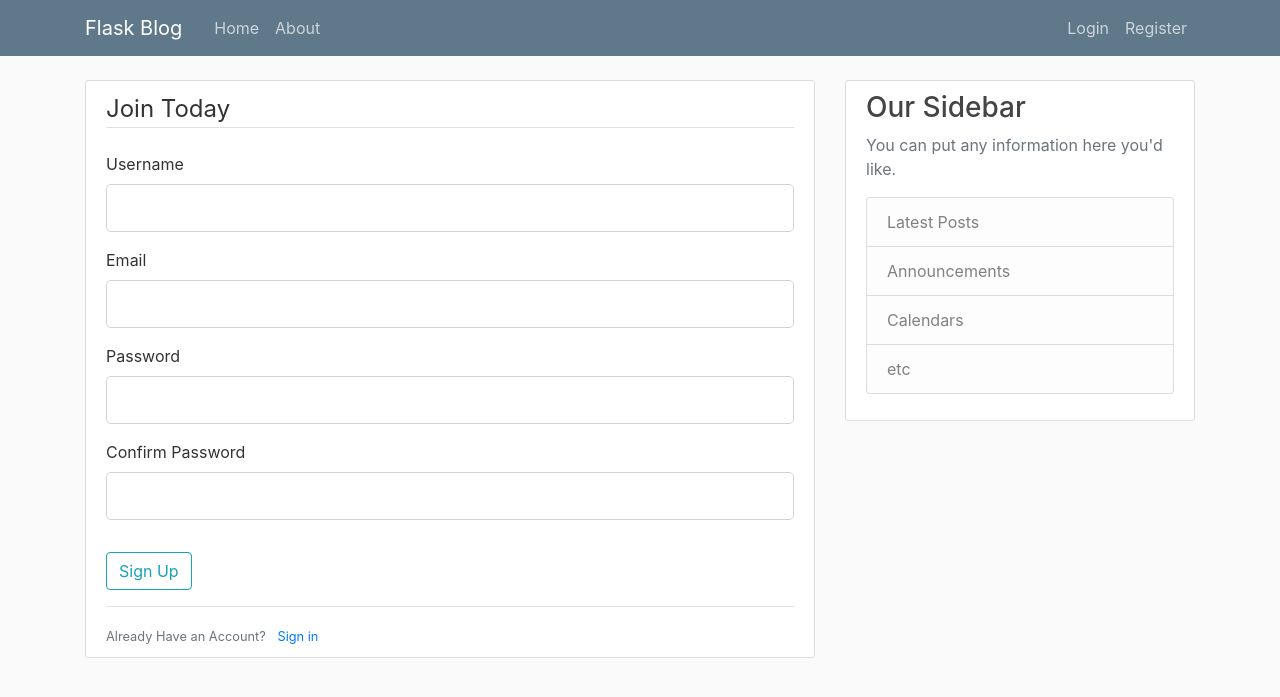
After one commit to Gitcat711/Flask-blog, a Flask app: page /register in a window 1280 px wide. The commit adds this page. Shown: the top 697 px of the page. Run offline with Flask 2, Linux system fonts and the light colour scheme; some libraries are stand-ins or nearby versions.

Commit message:
Complete Form for Register/Login

```diff
--- a/flaskblog.py
+++ b/flaskblog.py
@@ -1,6 +1,8 @@
-from flask import Flask, render_template
+from flask import Flask, render_template, flash, redirect, url_for
+from forms import RegisterationForm, LoginForm
 
 app = Flask(__name__)
+app.config['SECRET_KEY'] = '9f54c0e6d08e1103a2413087ed630d56'
 
 posts = [
  {
@@ -21,13 +23,33 @@ posts = [
 
 @app.route('/')
 @app.route('/home')
-def hello():
+def home():
     return render_template('home.html', posts=posts)
 
 @app.route('/about')
 def about():
     return render_template('about.html', title='About')
 
+@app.route('/register', methods=['POST', 'GET'])
+def register():
+    form = RegisterationForm()
+    if form.validate_on_submit():
+        flash(f'Account created for {form.username.data}!', 'success')
+        return redirect(url_for('home'))
+    return render_template('register.html', title='Register', form=form)
+
+@app.route('/login', methods=['POST','GET'])
+def login():
+    form = LoginForm()
+    if form.validate_on_submit():
+        if form.email.data == 'admin@blog.com' and form.password.data == 'password':
+            flash('You have successfully logged in!', 'success')
+            return redirect(url_for('home'))
+        else:
+            flash('login unsucessful. Please check username and password', 'danger')
+    return render_template('login.html', title='login', form=form)
+
+
 
 if __name__ == '__main__':
     app.run(debug=True)
--- /dev/null
+++ b/forms.py
@@ -0,0 +1,17 @@
+from flask_wtf import FlaskForm
+from wtforms import StringField, PasswordField, SubmitField, BooleanField
+from wtforms.validators import DataRequired, Length, Email, EqualTo
+
+class RegisterationForm(FlaskForm):
+    username = StringField('Username', validators=[DataRequired(), Length(min=2, max=20)])
+    email = StringField('Email', validators=[DataRequired(), Email()])
+    password = PasswordField('Password', validators=[DataRequired()])
+    confirm_password = PasswordField('Confirm Password', validators=[DataRequired(), EqualTo('password')])
+    submit = SubmitField('Sign Up')
+
+
+class LoginForm(FlaskForm):
+    email = StringField('Email', validators=[DataRequired(), Email()])
+    password = PasswordField('Password', validators=[DataRequired()])
+    remember = BooleanField('Remeber Me')
+    submit = SubmitField('Login')
--- a/templates/layout.html
+++ b/templates/layout.html
@@ -43,6 +43,15 @@
       <main role="main" class="container">
         <div class="row">
           <div class="col-md-8">
+              {% with messages = get_flashed_messages(with_categories= true) %}
+                {% if messages %}
+                  {% for category, message in messages %}
+                    <div class="alert alert-{{ category }}">
+                      {{ message }}
+                    </div>
+                  {% endfor %}
+                {% endif %}
+              {% endwith %}
             {% block content %}{% endblock %}
           </div>
           <div class="col-md-4">
--- /dev/null
+++ b/templates/register.html
@@ -0,0 +1,85 @@
+{% extends "layout.html" %}
+{% block content %}
+  <div class="content-section">
+    <form class="" action="" method="POST">
+      {{ form.hidden_tag() }}
+      <fieldset class='form-group'>
+        <legend class="border-bottom mb-4">
+          Join Today
+        </legend>
+
+        <!-- for username  -->
+        <div class="form-group">
+          {{ form.username.label(class="form-control-label") }}
+
+          {% if form.username.errors %}
+            {{ form.username(class='form-control form-control lg is-invalid') }}
+            <div class="invalid feedback">
+              {% for error in form.username.errors %}
+                <span> {{ error }}</span>
+                {% endfor %}
+            </div>
+            {% else %}
+            {{ form.username(class="form-control-lg form-control") }}
+            {% endif %}
+        </div>
+<!-- For email  -->
+        <div class="form-group">
+          {{ form.email.label(class="form-control-label") }}
+          {% if form.email.errors %}
+             {{ form.email(class='form-control form-control-lg in-invalid') }}
+             <div class="invalid-feedback">
+               {% for error in form.email.errors %}
+                  <span>{{ error }}</span>
+               {% endfor %}
+             </div>
+             {% else %}
+          {{ form.email(class="form-control-lg form-control") }}
+          {% endif%}
+        </div>
+
+<!-- for password -->
+
+        <div class="form-group">
+          {{ form.password.label(class="form-control-label") }}
+          {% if form.password.errors %}
+          {{ form.password(class="form-control form-control-lg is-invalid") }}
+            <div class="invalid-feedback">
+              {% for error in form.password.errors %}
+              <span>{{ errors }}</span>
+              {% endfor %}
+            </div>
+            {% else %}
+
+          {{ form.password(class="form-control-lg form-control") }}
+        {% endif %}
+        </div>
+
+        <div class="form-group">
+          {{ form.confirm_password.label(class="form-control-label") }}
+          {% if form.confirm_password.errors %}
+              {{ form.confirm_password(class="form-control form-control-lg is-invalid")}}
+              <div class="invalid-feedback">
+                {% for error in form.confirm_password.errors %}
+                    <span> {{ error }}</span>
+                {% endfor %}
+              </div>
+          {% else %}
+              {{ form.confirm_password(class="form-control-lg form-control") }}
+          {% endif %}
+        </div>
+      </fieldset>
+      <div class="form-group">
+        {{ form.submit(class="btn btn-outline-info")}}
+      </div>
+
+    </form>
+    <div class="border-top pt-3">
+     <small class='text-muted'>
+       Already Have an Account? <a class='ml-2' href="{{ url_for('login') }}">Sign in</a>
+     </small>
+
+    </div>
+  </div>
+
+{% endblock content %}
```
Also changed, not shown: templates/login.html (added, +52 -0 lines).
